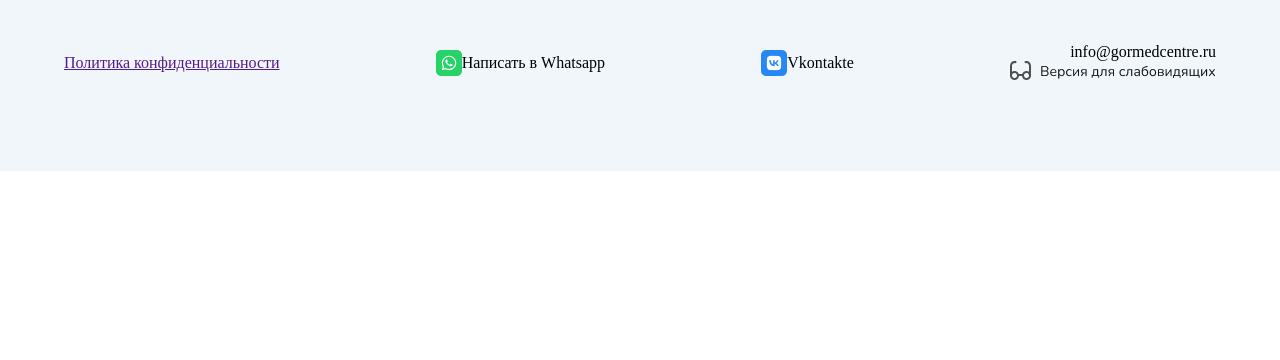
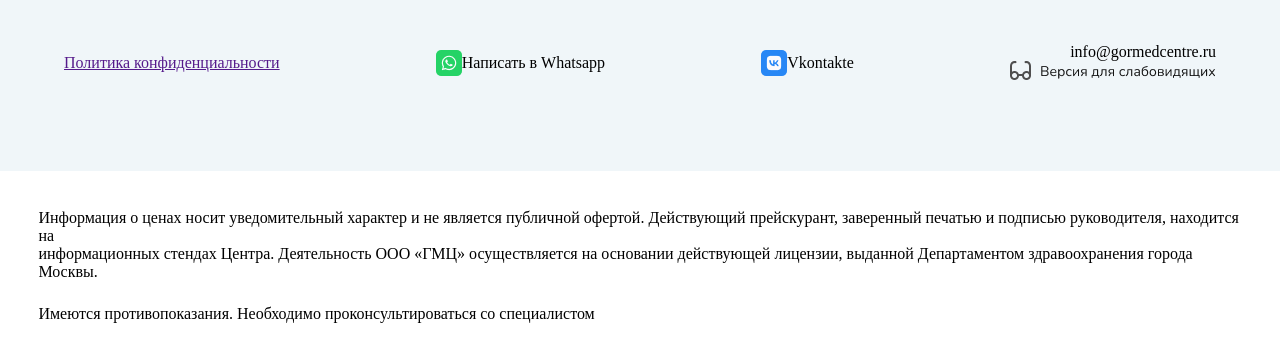
Before and after one commit to ffkabulka010-cmd/opwi-5-nafara-, a plain HTML site: page abdulvochid/abdulvojid.html in a window 1280 px wide. Shown: the part 6833-7193 px from the top of the page. Before the commit the page ends 7004 px from the top, so only its background shows below. Drawn offline with Linux system fonts and the light colour scheme.

Commit message:
box9 navistm

```diff
--- a/abdulvochid/abdulvojid.css
+++ b/abdulvochid/abdulvojid.css
@@ -285,3 +285,10 @@
 .bx19{
     text-align: end;
 }
+.box9{
+    margin: 1% 3%;
+    padding: 1% 0%;
+}
+.box9 p{
+    padding: 1% 0%;
+}
--- a/abdulvochid/abdulvojid.html
+++ b/abdulvochid/abdulvojid.html
@@ -466,5 +466,12 @@
             </div>
         </div>
     </div>
+
+    <div class="box9">
+        <p>Информация о ценах носит уведомительный характер и не является публичной офертой. Действующий прейскурант, заверенный печатью и подписью руководителя, находится на <br>
+            информационных стендах Центра. Деятельность ООО «ГМЦ» осуществляется на основании действующей лицензии, выданной Департаментом здравоохранения города Москвы.
+        </p>
+        <p>Имеются противопоказания. Необходимо проконсультироваться со специалистом</p>
+    </div>
 </body>
 </html>
```
